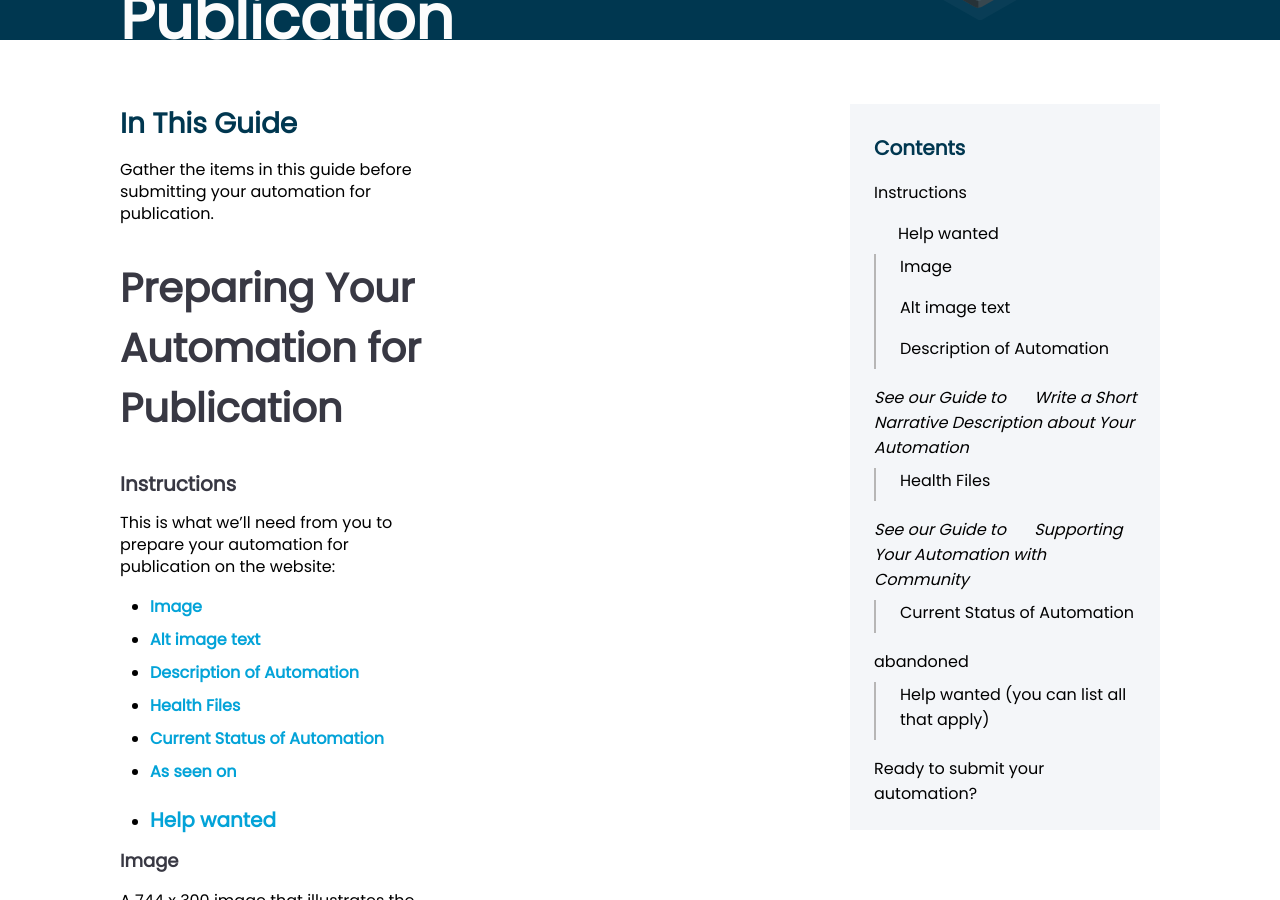
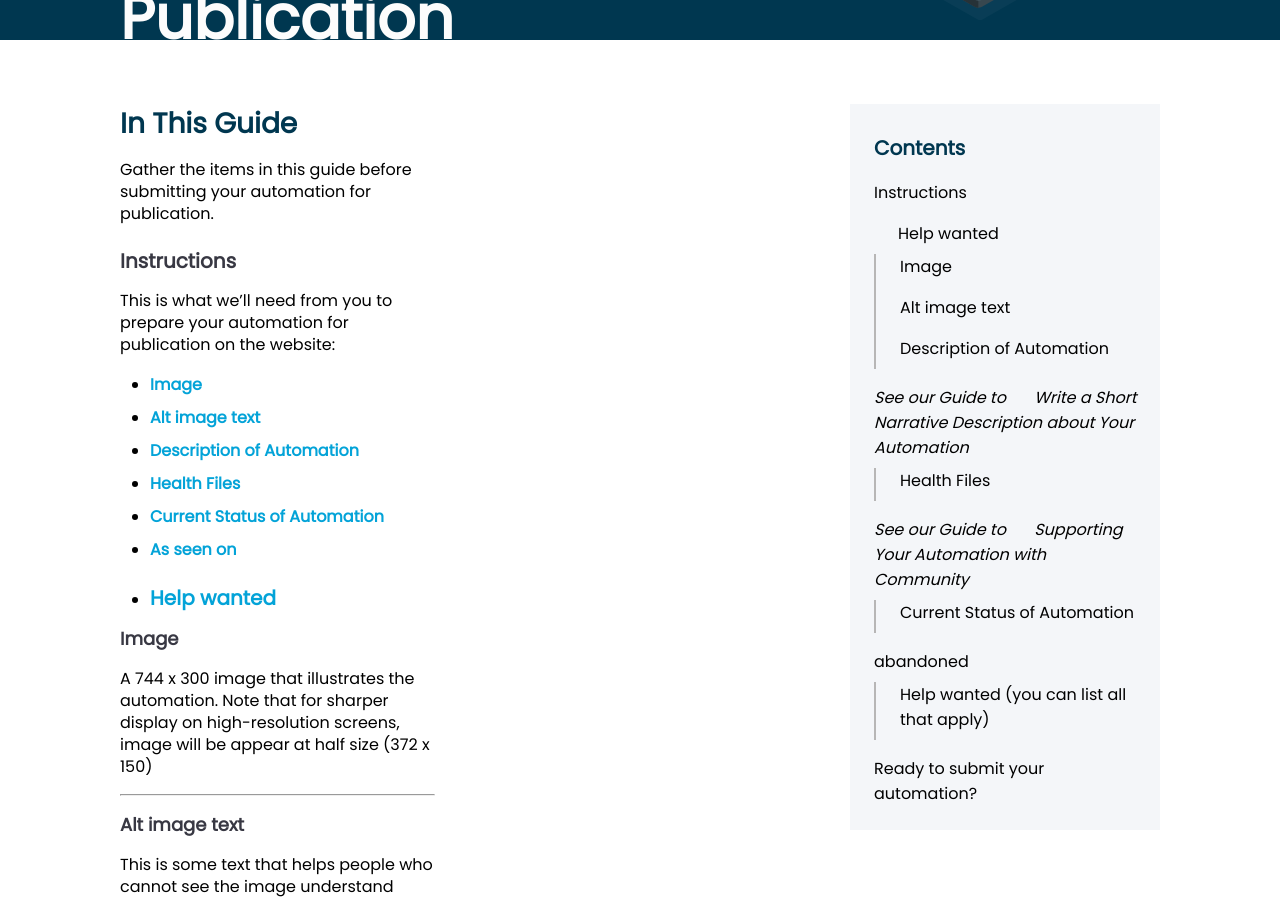
Before and after one commit to 100Automations/Website, a Jekyll site: the page built from _guides/prep-automation-for-publication.md, in a window 1280 px wide and 900 px high, scrolled down 311 px. Built offline with Jekyll 4.4.1, drawn with Linux system fonts in a browser that asks for light colours.

Commit message:
removed repeated page title

```diff
--- a/_guides/prep-automation-for-publication.md
+++ b/_guides/prep-automation-for-publication.md
@@ -5,7 +5,7 @@ status: active
 display: true
 category: 3
 ---
-# Preparing Your Automation for Publication
+
 
 ## Instructions
 This is what we’ll need from you to prepare your automation for publication on the website:
```
